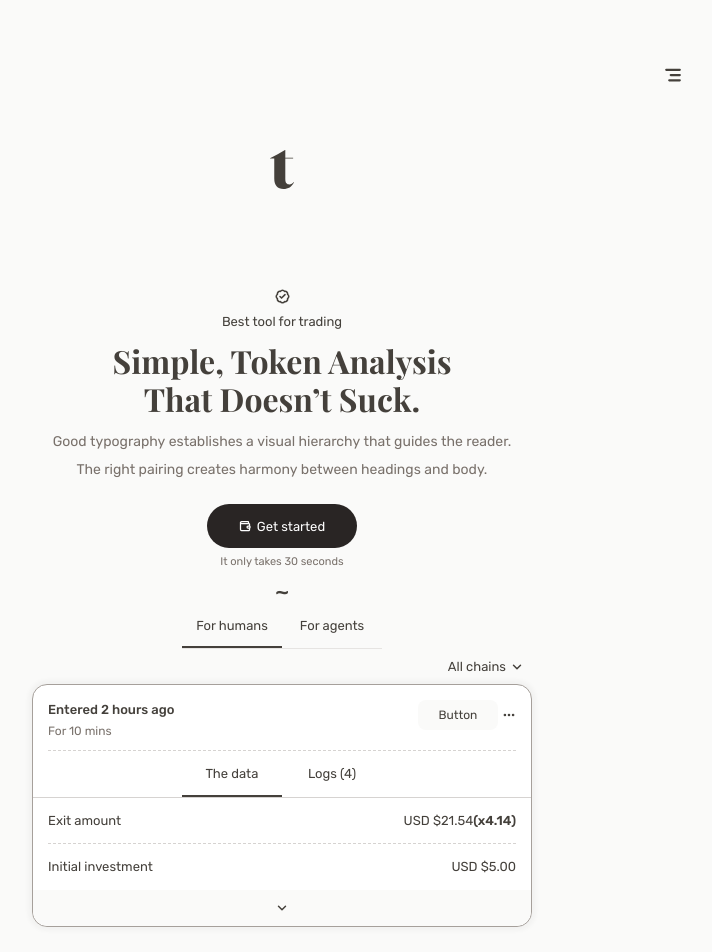
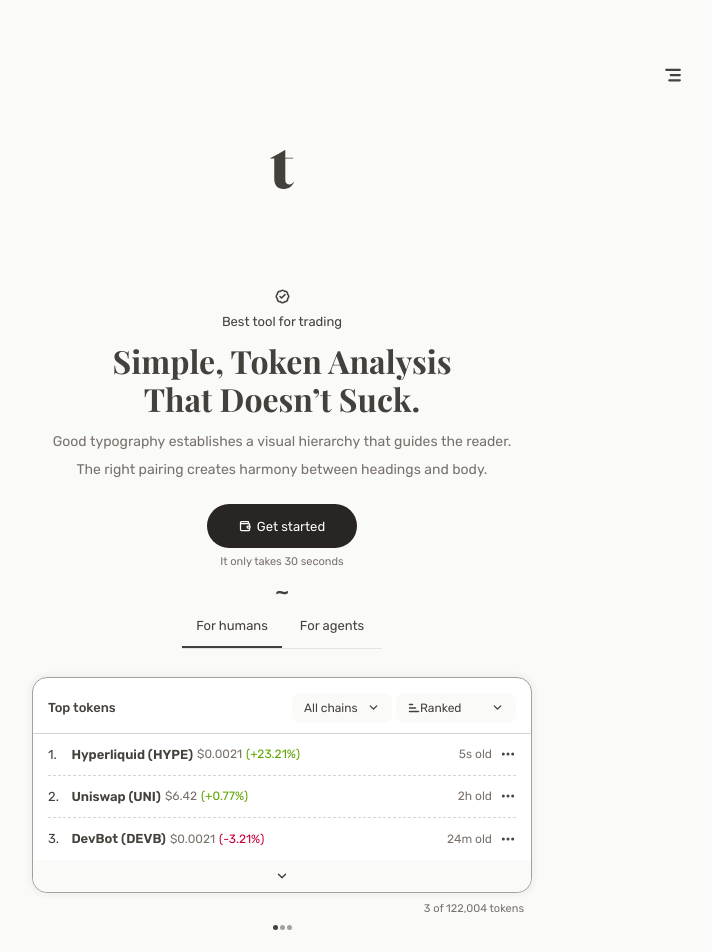
Before and after one commit to lpdahito/tokenuity, a Next.js app in the folder apps/web/: page / in a window 1280 px wide. Shown: the top 952 px of the page, without its empty margins (358-1070 px from the left). Built offline with nearby package versions, Linux system fonts and the light colour scheme.

Commit message:
making progress with ui

```diff
--- a/apps/web/app/page.tsx
+++ b/apps/web/app/page.tsx
@@ -1,4 +1,4 @@
-import { BadgeCheck, ChevronDown, Ellipsis, Wallet } from "lucide-react";
+import { BadgeCheck, ChevronDown, Ellipsis, ListSortAscending, Wallet } from "lucide-react";
 
 import { notFound } from 'next/navigation'
 
@@ -41,7 +41,7 @@
 
       <div className="flex flex-col justify-start items-center gap-2 w-full max-w-[500px]">
         {/* Menu */}
-        <div className="flex flex-row justify-center items-center h-[46px] border-y-[1px] border-b-border/25 border-t-transparent">
+        <div className="flex flex-row justify-center items-center h-[46px] mb-[20px] border-y-[1px] border-b-border/25 border-t-transparent">
           <a href="#" className="flex flex-col justify-center items-center text-fg w-[100px] h-full border-y-[2px] border-b-fg border-t-transparent">
             For humans
           </a>
@@ -52,79 +52,128 @@
         </div>
 
         {/* Sort */}
-        <div className="flex flex-row justify-end items-center w-full gap-1 px-2">
+        {/* <div className="flex flex-row justify-end items-center w-full gap-1 px-2">
           All chains
           <ChevronDown size={14} strokeWidth={2.5} />
-        </div>
+        </div> */}
 
         {/* Card */}
-        <div className="flex flex-col justify-start items-center gap-3 w-full mb-[20px]">
+        <div className="flex flex-col justify-start items-center gap-2 w-full">
           <div className="flex flex-col justify-start items-center w-full bg-card border-[1px] rounded-[15px] border-border shadow-soft">
             {/* Top */}
             <div className="flex flex-col justify-start items-center w-full px-[15px] border-b-[1px] border-border-soft">
               {/* Head */}
-              <div className="flex flex-row justify-start items-start w-full pt-[15px] pb-[10px] border-b-[1px] border-dashed border-border-soft">
+              <div className="flex flex-row justify-start items-center w-full pt-[15px] pb-[10px] ">
                 {/* Left */}
-                <div className="flex flex-col justify-start items-start gap-0.5 w-[70%]">
-                  <div className="font-medium">Entered 2 hours ago</div>
-                  <div className="text-[12px] text-fg-muted">For 10 mins</div>
+                <div className="flex flex-col justify-center items-start gap-0.5 w-[30%] h-full">
+                  <div className="font-medium">Top tokens</div>
+                  {/* <div className="text-[12px] text-fg-muted">422 added (last 30m)</div> */}
                 </div>
+
                 {/* Right */}
-                <div className="flex flex-row justify-end items-center gap-1 w-[30%]">
-                  <a href="#" className="flex flex-row justify-center items-center text-[12px] w-[80px] h-[30px] rounded-[8px] bg-button-secondary">
-                    Button
+                <div className="flex flex-row justify-end items-center gap-1 w-[70%]">
+                  <a href="#" className="flex flex-row justify-start items-center text-[12px] w-[100px] h-[30px] px-[12px] rounded-[8px] bg-button-secondary">
+                    <div className="flex flex-row justify-start items-center gap-[5] w-[75%]">
+                      All chains
+                    </div>
+
+                    <div className="flex flex-row justify-end w-[25%]">
+                      <ChevronDown size={13} strokeWidth={2.5} />
+                    </div>
                   </a>
 
-                  <a href="#">
-                    <Ellipsis size={14} strokeWidth={2.5} />
+                  <a href="#" className="flex flex-row justify-start items-center text-[12px] w-[120px] h-[30px] px-[12px] rounded-[8px] bg-button-secondary">
+                    <div className="flex flex-row justify-start items-center gap-[5] w-[75%]">
+                      <ListSortAscending size={12} strokeWidth={3} />
+                      Ranked
+                    </div>
+
+                    <div className="flex flex-row justify-end w-[25%]">
+                      <ChevronDown size={13} strokeWidth={2.5} />
+                    </div>
                   </a>
                 </div>
               </div>
 
-              {/* Menu */}
-              <div className="flex flex-row justify-center items-center h-[46px]">
-                <a href="#" className="flex flex-col justify-center items-center text-fg w-[100px] h-full border-y-[2px] border-b-fg border-t-transparent">
-                  The data
-                </a>
-
-                <a href="#" className="flex flex-col justify-center items-center text-fg w-[100px] h-full border-y-[2px] border-transparent">
-                  Logs (4)
-                </a>
-              </div>
             </div>
 
-            {/* Center */}
+            {/* Middle */}
             <ul className="flex flex-col justify-start items-center w-full px-[15px]">
-              <li className="flex flex-row justify-start items-center w-full min-h-[46px] border-b-[1px] border-dashed border-border-soft">
+              <li className="flex flex-row justify-start items-center w-full min-h-[42px] border-b-[1px] border-dashed border-border-soft">
                 {/* Left */}
-                <div className="flex flex-row justify-start items-center w-[50%]">
-                  Exit amount
+                <div className="w-[5%]">1.</div>
+
+                {/* Center */}
+                <div className="flex flex-row justify-start items-center gap-1 text-[12px] w-[80%]">
+                  <span className="text-[13px] font-semibold">Hyperliquid (HYPE)</span>
+                  <span className="text-fg-muted">$0.0021</span>
+                  <span className="text-lime-600">(+23.21%)</span>
                 </div>
 
                 {/* Right */}
-                <div className="flex flex-row justify-end items-center w-[50%]">
-                  USD $21.54 <span className="font-semibold">(x4.14)</span>
+                <div className="flex flex-row justify-end items-center gap-2 text-[12px] w-[15%]">
+                  <span className="text-fg-muted">5s old</span>
+                  <a href="#" className="">
+                    <Ellipsis size={16} strokeWidth={2.5} />
+                  </a>
                 </div>
               </li>
 
-              <li className="flex flex-row justify-start items-center w-full min-h-[46px]">
+              <li className="flex flex-row justify-start items-center w-full min-h-[42px] border-b-[1px] border-dashed border-border-soft">
                 {/* Left */}
-                <div className="flex flex-row justify-start items-center w-[50%]">
-                  Initial investment
+                <div className="w-[5%]">2.</div>
+
+                {/* Center */}
+                <div className="flex flex-row justify-start items-center gap-1 text-[12px] w-[80%]">
+                  <span className="text-[13px] font-semibold">Uniswap (UNI)</span>
+                  <span className="text-fg-muted">$6.42</span>
+                  <span className="text-lime-600">(+0.77%)</span>
                 </div>
 
                 {/* Right */}
-                <div className="flex flex-row justify-end items-center w-[50%]">
-                  USD $5.00
+                <div className="flex flex-row justify-end items-center gap-2 text-[12px] w-[15%]">
+                  <span className="text-fg-muted">2h old</span>
+                  <a href="#" className="">
+                    <Ellipsis size={16} strokeWidth={2.5} />
+                  </a>
+                </div>
+              </li>
+
+              <li className="flex flex-row justify-start items-center w-full min-h-[42px]">
+                {/* Left */}
+                <div className="w-[5%]">3.</div>
+
+                {/* Center */}
+                <div className="flex flex-row justify-start items-center gap-1 text-[12px] w-[80%]">
+                  <span className="text-[13px] font-semibold">DevBot (DEVB)</span>
+                  <span className="text-fg-muted">$0.0021</span>
+                  <span className="text-rose-700">(-3.21%)</span>
+                </div>
+
+                {/* Right */}
+                <div className="flex flex-row justify-end items-center gap-2 text-[12px] w-[15%]">
+                  <span className="text-fg-muted">24m old</span>
+                  <a href="#" className="">
+                    <Ellipsis size={16} strokeWidth={2.5} />
+                  </a>
                 </div>
               </li>
             </ul>
 
             {/* Bottom */}
-            <a href="#" className="flex flex-col justify-center items-center text-fg w-full h-[36px] rounded-b-[15px] bg-bg">
+            <a href="#" className="flex flex-col justify-center items-center text-fg w-full h-[32px] rounded-b-[15px] bg-bg">
               <ChevronDown size={14} strokeWidth={2.5} />
             </a>
           </div>
+
+          <div className="text-[11px] text-fg-muted text-right w-full px-[8px]">3 of 122,004 tokens</div>
+        </div>
+
+        {/* Ellipsis */}
+        <div className="flex flex-row justify-center items-center gap-[2px] w-full mb-[20px]">
+          <div className="w-[5px] h-[5px] bg-fg rounded-full"></div>
+          <div className="w-[5px] h-[5px] bg-border rounded-full"></div>
+          <div className="w-[5px] h-[5px] bg-border rounded-full"></div>
         </div>
 
         {/* Feed */}
--- a/apps/web/components/home/Feed.tsx
+++ b/apps/web/components/home/Feed.tsx
@@ -35,7 +35,7 @@
     <div className="flex flex-col justify-start items-start text-fg w-[500px] px-[10px]">
       {/* Title */}
       <div className="flex flex-row justify-start items-center gap-1 pb-[8px]">
-        <CircleDot color ={'green'} size={11} strokeWidth={4} />
+        <CircleDot className="text-lime-600" size={11} strokeWidth={4} />
         <h4 className="font-medium">Live feed</h4>
         <span className="text-[12px] text-fg-muted">(updated 10s ago)</span>
       </div>
```
